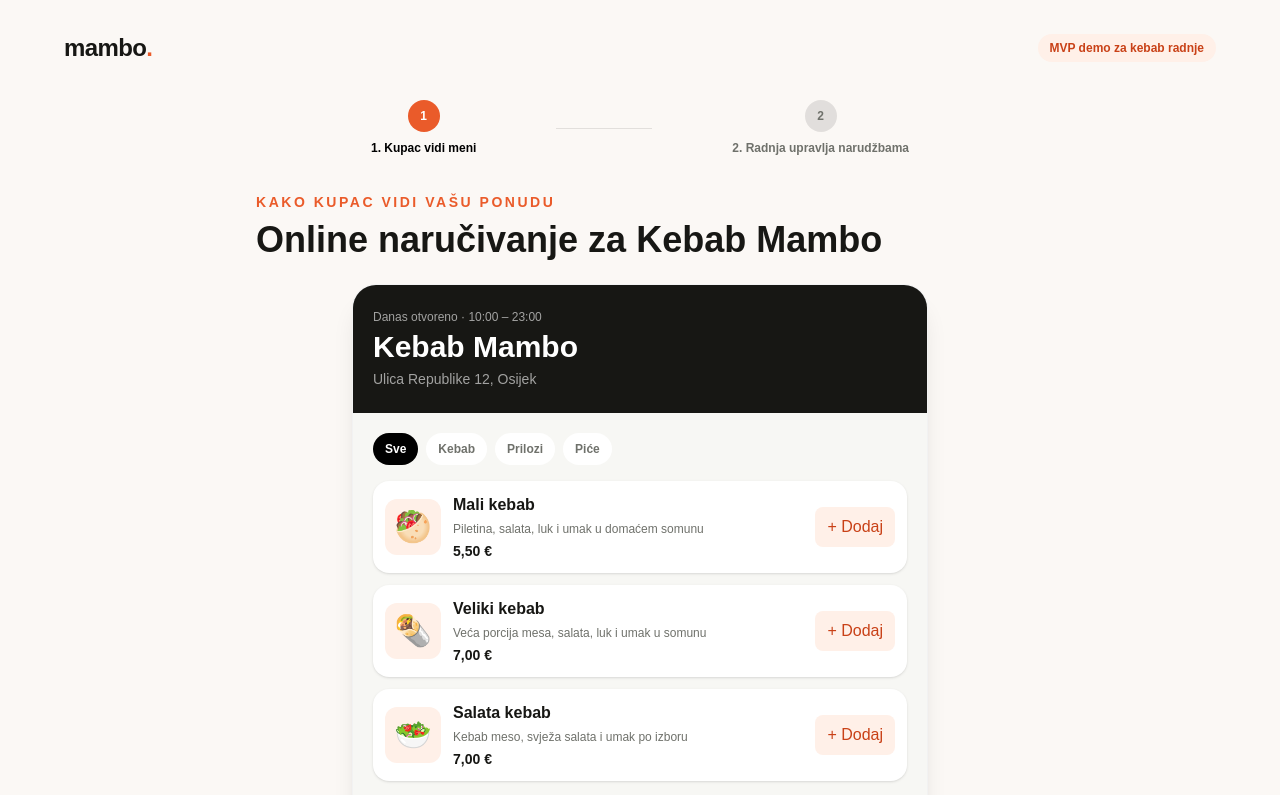
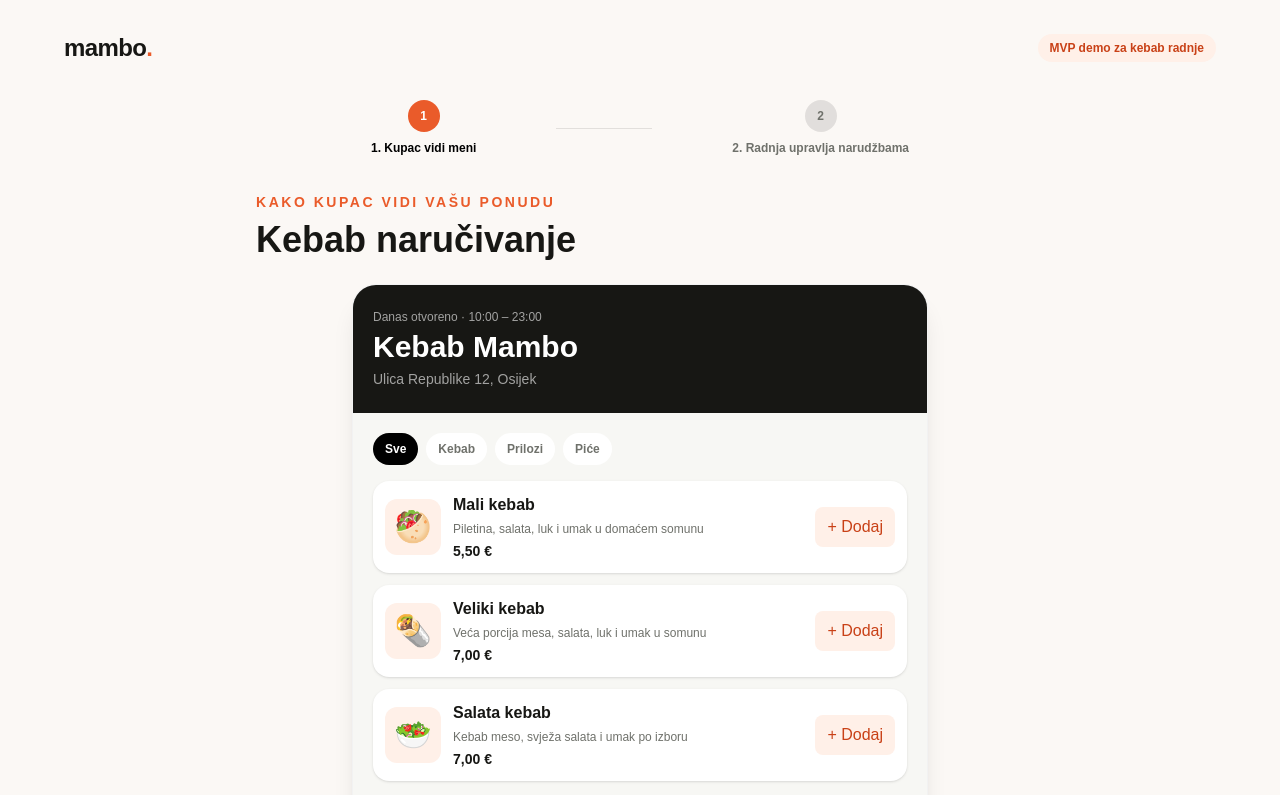
Before and after one commit to nacka301/web-shop-kebab, a Next.js app: page / in a window 1280 px wide. Shown: the top 795 px of the page. Built offline with nearby package versions, Linux system fonts and the light colour scheme.

Commit message:
Simplify ordering headline
Co-authored-by: Copilot <223556219+Copilot@users.noreply.github.com>

```diff
--- a/src/app/page.tsx
+++ b/src/app/page.tsx
@@ -34,7 +34,7 @@ export default function Home() {
           <section>
             <div className="mx-auto mb-6 max-w-3xl">
               <p className="mb-2 text-sm font-bold uppercase tracking-[0.18em] text-[var(--brand)]">Kako kupac vidi vašu ponudu</p>
-              <h1 className="text-3xl font-black sm:text-4xl">Online naručivanje za {shop.name}</h1>
+              <h1 className="text-3xl font-black sm:text-4xl">Kebab naručivanje</h1>
             </div>
             <div className="mx-auto max-w-xl overflow-hidden rounded-3xl border border-black/5 bg-white shadow-xl">
               <div className="bg-[#171714] px-5 py-6 text-white">
```
